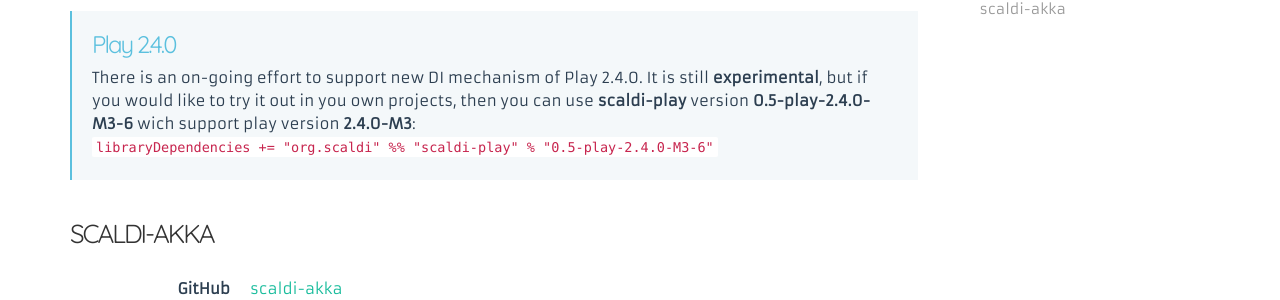
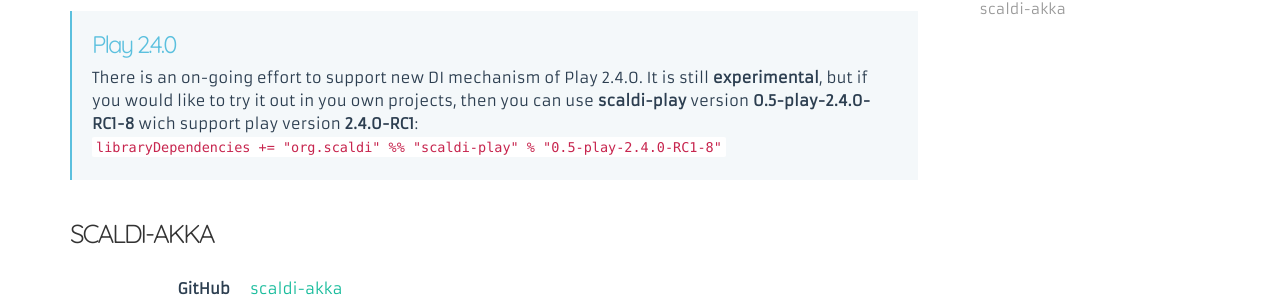
Before and after one commit to scaldi/scaldi-website, a Jekyll site: the page built from download.md, in a window 1280 px wide and 900 px high, scrolled down 646 px. Shown: the part 169-469 px from the top of the window. Built offline with Jekyll 4.4.1, drawn with Linux system fonts in a browser that asks for light colours.

Commit message:
Bumped versions

```diff
--- a/_config.yml
+++ b/_config.yml
@@ -9,8 +9,8 @@
 version:
   scaldi: 0.5.4
   scaldi-play: 0.5.4
-  scaldi-play-24: 0.5-play-2.4.0-M3-6
-  play-24: 2.4.0-M3
+  scaldi-play-24: 0.5-play-2.4.0-RC1-8
+  play-24: 2.4.0-RC1
   scaldi-akka: 0.5.4
 
 version-210:
```
